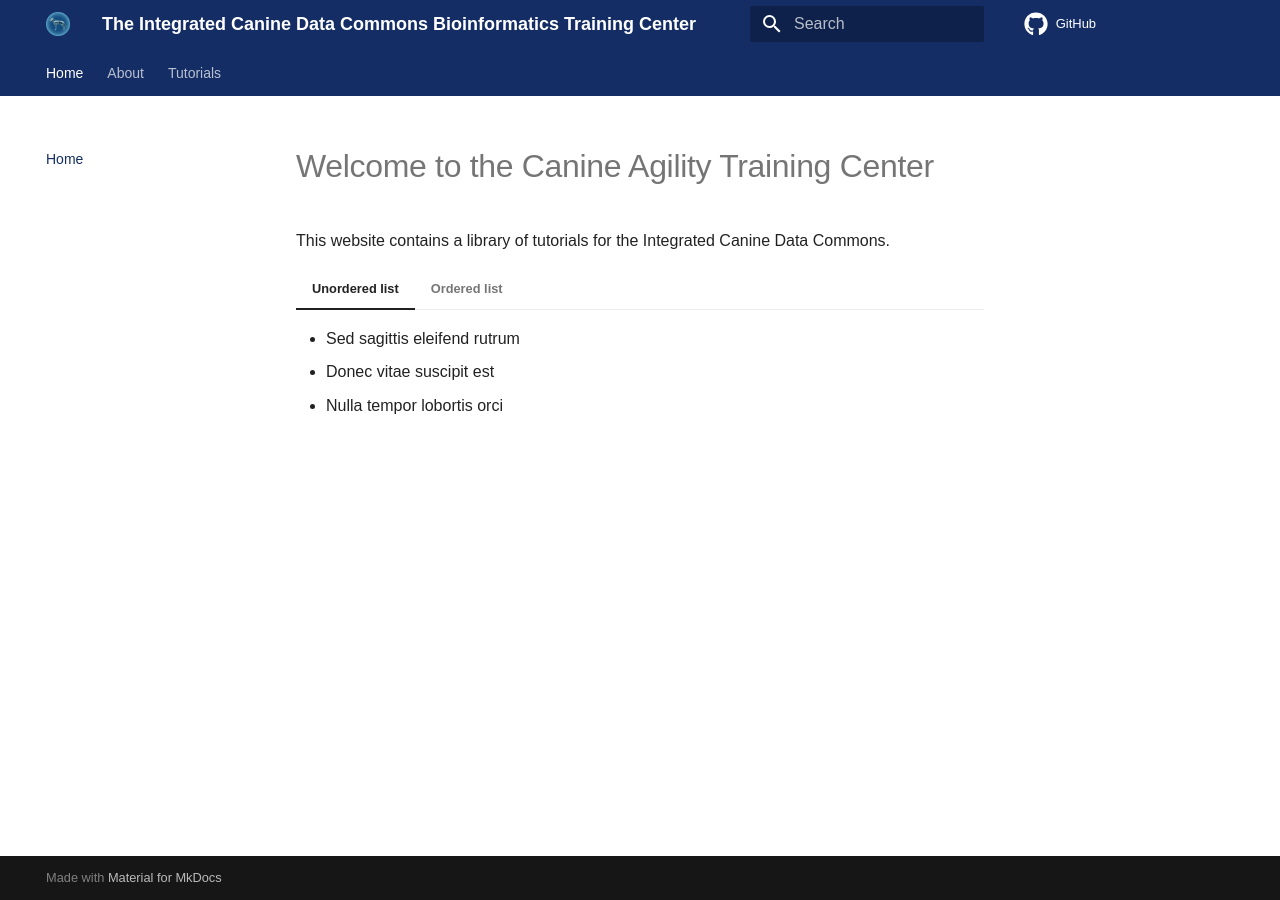
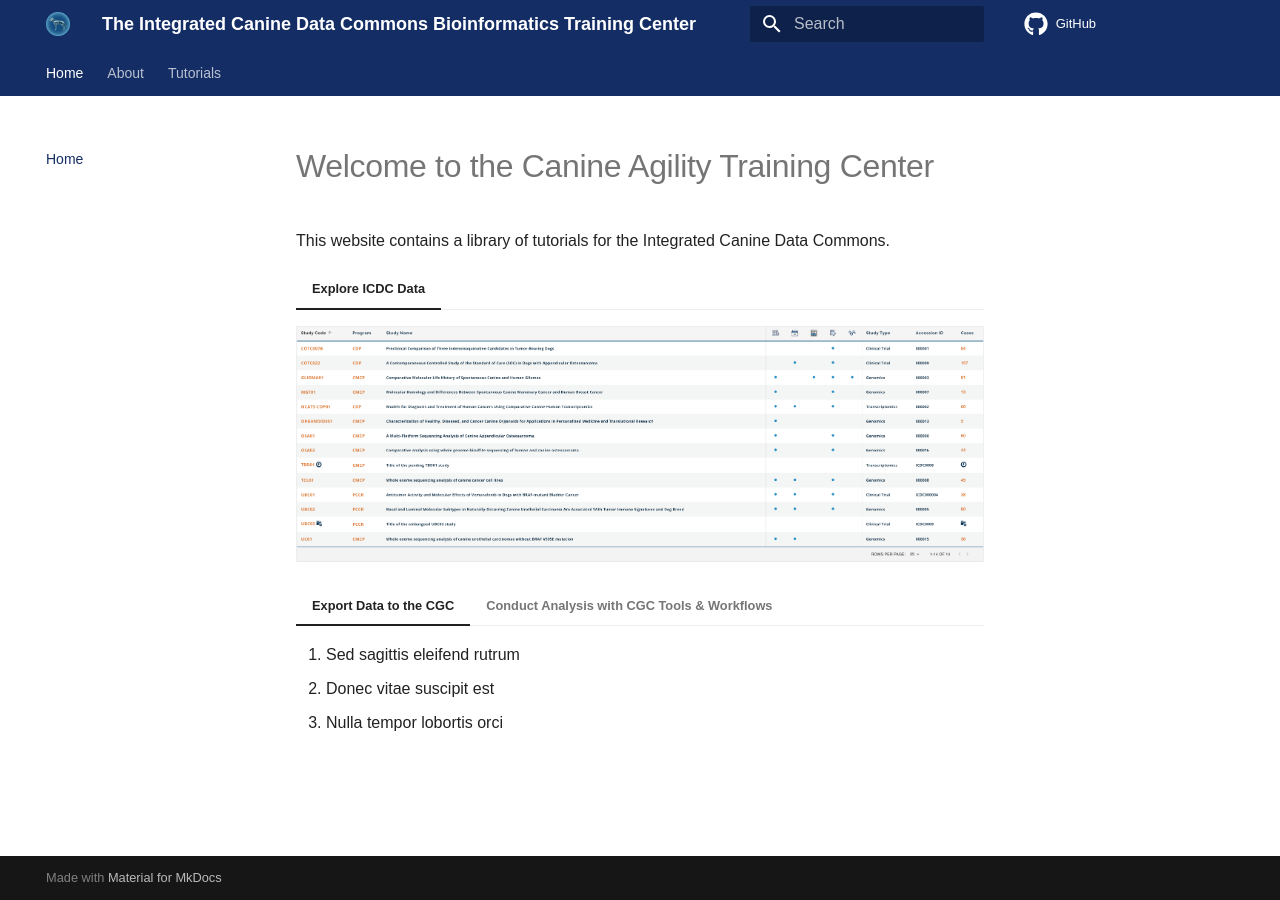
Before and after one commit to CBIIT/icdc-bioinformatics, an MkDocs documentation site: the page built from docs/index.md, in a window 1280 px wide. Built offline with MkDocs 1.6.1 and Material for MkDocs 9.7.7, drawn with Linux system fonts in a browser that asks for light colours; some web fonts are replaced; comment, search, counter and statistics services are not loaded.

Commit message:
Add images to homepage tabs

```diff
--- a/docs/index.md
+++ b/docs/index.md
@@ -8,14 +8,14 @@ Welcome to the Canine Agility Training Center
 
 This website contains a library of tutorials for the Integrated Canine Data Commons.
 
-=== "Unordered list"
+=== "Explore ICDC Data"
 
-    * Sed sagittis eleifend rutrum
-    * Donec vitae suscipit est
-    * Nulla tempor lobortis orci
+![ICDC Studies](./images/icdc-select-study.png "ICDC Studies")
 
-=== "Ordered list"
+=== "Export Data to the CGC"
 
     1. Sed sagittis eleifend rutrum
     2. Donec vitae suscipit est
     3. Nulla tempor lobortis orci
+
+=== "Conduct Analysis with CGC Tools & Workflows"
```
Also changed, not shown: docs/images/icdc-select-study.png (added).
